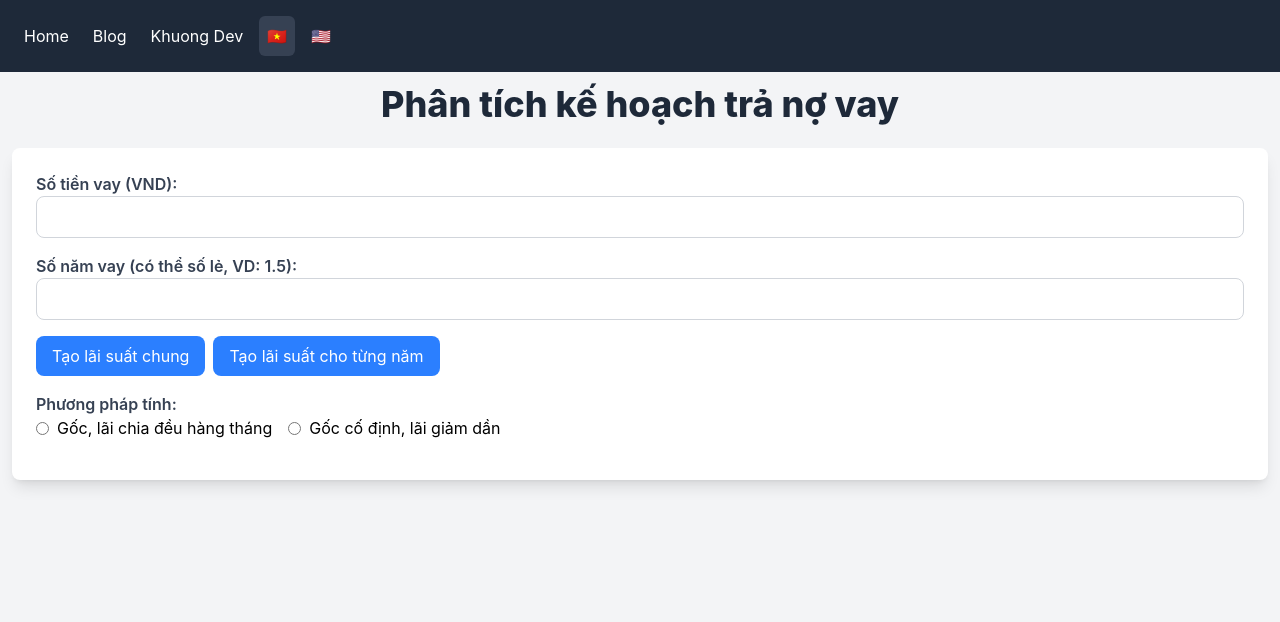
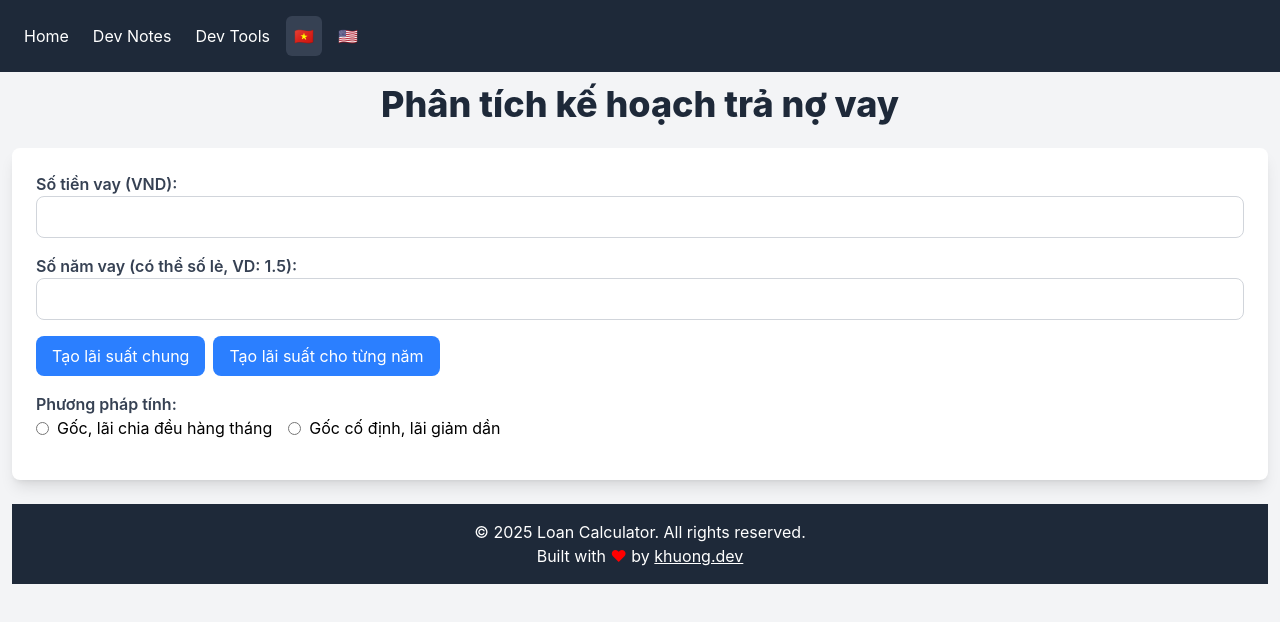
Before and after one commit to lamngockhuong/loan-calculator, a Next.js app: page / in a window 1280 px wide. Shown: the top 622 px of the page. Built offline with nearby package versions, Linux system fonts and the light colour scheme.

Commit message:
feat: add footer and update menu

```diff
--- a/components/Loan.tsx
+++ b/components/Loan.tsx
@@ -238,6 +238,7 @@ export default function Loan({
   };
 
   return (
+    <div>
       <form id="loanForm" className="bg-white p-6 rounded-lg shadow-lg mb-6">
         {modalMessage && (
           <Modal onClose={() => setModalMessage(null)}>
@@ -337,5 +338,10 @@ export default function Loan({
           </div>
         )}
       </form>
+      <footer className="bg-gray-800 text-white p-4 text-center">
+        <p>&copy; {new Date().getFullYear()} Loan Calculator. All rights reserved.</p>
+        <p>Built with <span className="heart">❤</span> by <a href="https://khuong.dev" target='_blank' className="underline">khuong.dev</a></p>
+      </footer>
+    </div>
   );
 }
--- a/components/Menu.tsx
+++ b/components/Menu.tsx
@@ -20,6 +20,11 @@ const Menu = ({ handleLanguageChange }: MenuProps) => {
     }
   };
 
+  const toggleMenu = (event: React.MouseEvent) => {
+    event.preventDefault();
+    setIsOpen(!isOpen);
+  };
+
   useEffect(() => {
     if (isOpen) {
       document.addEventListener('mousedown', handleClickOutside);
@@ -37,7 +42,7 @@ const Menu = ({ handleLanguageChange }: MenuProps) => {
         <div className="text-white md:hidden">Loan Calculator</div>
         <button
           className="text-white md:hidden"
-          onClick={() => setIsOpen(!isOpen)}
+          onMouseDown={toggleMenu}
         >
           ☰
         </button>
@@ -49,10 +54,10 @@ const Menu = ({ handleLanguageChange }: MenuProps) => {
           </Link>
         </li>
         <li className="bg-gray-700 p-2 rounded-md md:bg-transparent">
-          <a href="https://dev.ngockhuong.com" target="_blank" rel="noopener noreferrer" className="text-white hover:text-gray-400">Blog</a>
+          <a href="https://dev.ngockhuong.com" target="_blank" rel="noopener noreferrer" className="text-white hover:text-gray-400">Dev Notes</a>
         </li>
         <li className="bg-gray-700 p-2 rounded-md md:bg-transparent">
-          <a href="https://khuong.dev" target="_blank" rel="noopener noreferrer" className="text-white hover:text-gray-400">Khuong Dev</a>
+          <a href="https://tools.khuong.dev" target="_blank" rel="noopener noreferrer" className="text-white hover:text-gray-400">Dev Tools</a>
         </li>
         <li className="flex space-x-2">
           <button onClick={() => handleLanguageChange('vi')} className={`p-2 rounded-md ${language === 'vi' ? 'bg-gray-700' : 'bg-transparent'}`}>
--- a/styles/globals.css
+++ b/styles/globals.css
@@ -10,3 +10,17 @@ input, table, tr {
   border-width: 1px;
   border-color: #d1d5db;
 }
+
+.heart {
+  color: red;
+  animation: heartbeat 1.5s infinite;
+}
+
+@keyframes heartbeat {
+  0%, 100% {
+    transform: scale(1);
+  }
+  50% {
+    transform: scale(1.4);
+  }
+}
```
Lines whose indentation alone changed are shown as unchanged.
